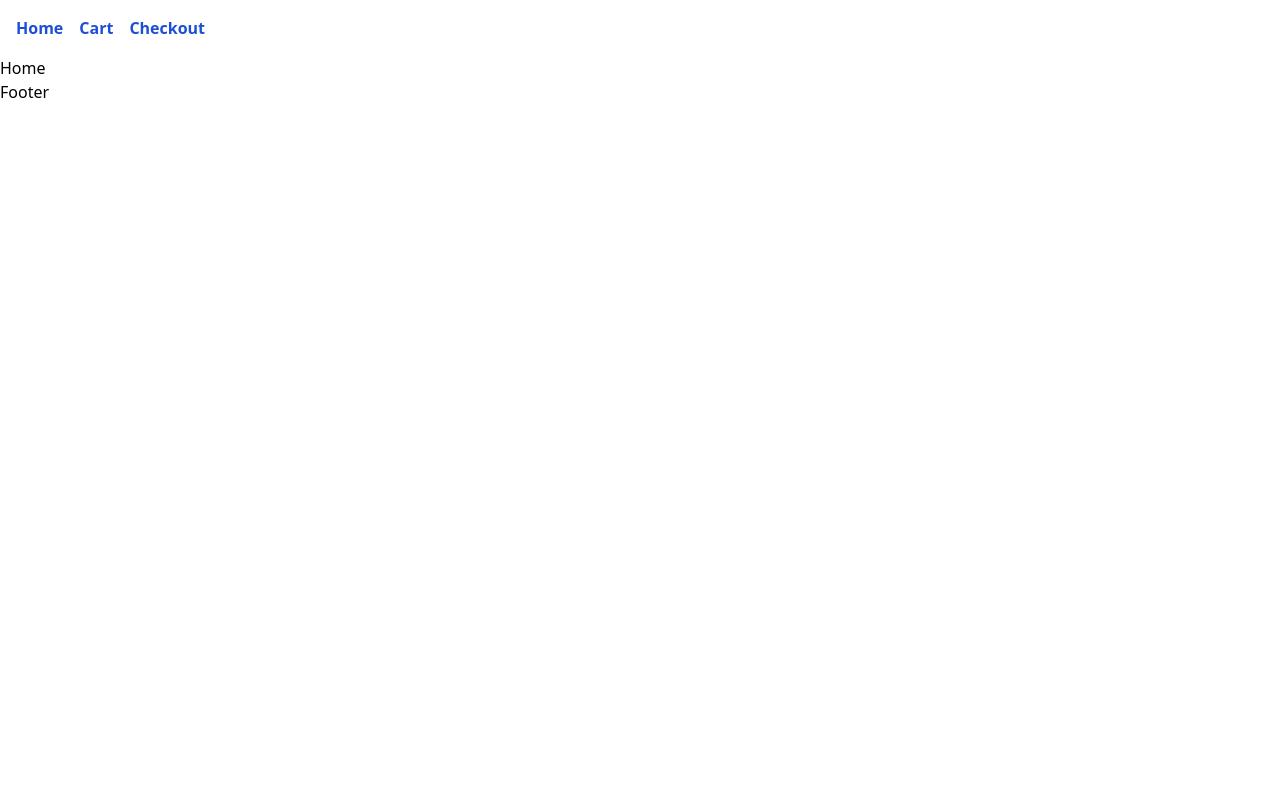
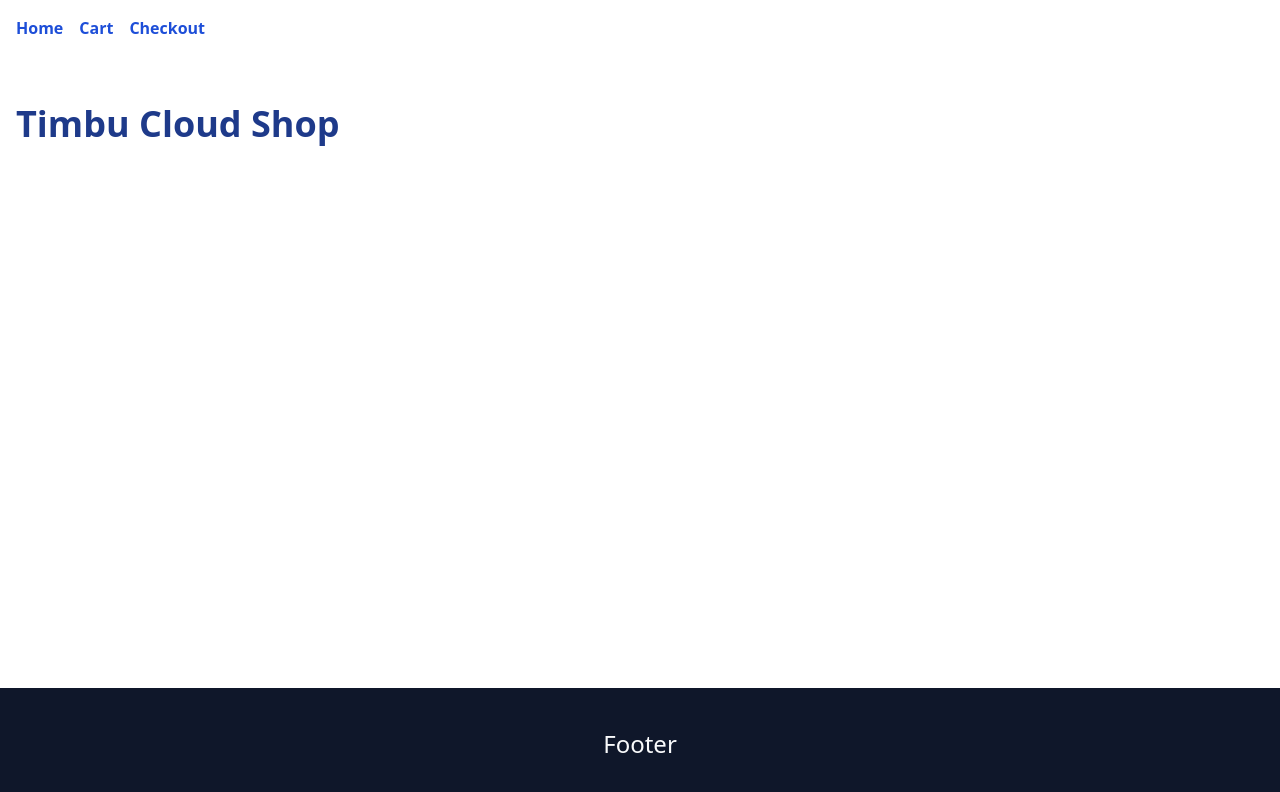
Before and after one commit to kushyzee/timbu-cloud-shop, a React (Vite) app: page / in a window 1280 px wide. Shown: the top 792 px of the page. Built offline with nearby package versions, Linux system fonts and the light colour scheme.

Commit message:
Add some dummy texts

```diff
--- a/src/components/Footer.jsx
+++ b/src/components/Footer.jsx
@@ -2,7 +2,7 @@ import React from 'react'
 
 const Footer = () => {
   return (
-    <div>Footer</div>
+    <div className='mt-auto bg-slate-900 text-gray-50 text-2xl text-center py-10'>Footer</div>
   )
 }
 
--- a/src/components/Header.jsx
+++ b/src/components/Header.jsx
@@ -3,7 +3,7 @@ import { Link } from "react-router-dom"
 const Header = () => {
   return (
     <div>
-      <nav className="p-4">
+      <nav className="p-4 mb-12">
         <ul className="flex items-center gap-4 text-blue-700 font-bold">
           <li><Link to="/">Home</Link></li>
           <li><Link to="cart">Cart</Link></li>
--- a/src/components/Layout/Layout.jsx
+++ b/src/components/Layout/Layout.jsx
@@ -5,7 +5,7 @@ import Footer from '../Footer'
 
 const Layout = () => {
   return (
-    <div>
+    <div className='flex flex-col h-svh'>
       <Header />
       <main>
         <Outlet />
--- a/src/pages/Cart.jsx
+++ b/src/pages/Cart.jsx
@@ -2,7 +2,7 @@ import React from 'react'
 
 const Cart = () => {
   return (
-    <div>Cart</div>
+    <h1 className='text-4xl text-blue-900 font-bold ml-4'>Cart</h1>
   )
 }
 
--- a/src/pages/Checkout.jsx
+++ b/src/pages/Checkout.jsx
@@ -2,7 +2,7 @@ import React from 'react'
 
 const Checkout = () => {
   return (
-    <div>Checkout</div>
+    <h1 className='text-4xl text-blue-900 font-bold ml-4'>Checkout</h1>
   )
 }
 
--- a/src/pages/Home.jsx
+++ b/src/pages/Home.jsx
@@ -2,7 +2,7 @@ import React from 'react'
 
 const Home = () => {
   return (
-    <div>Home</div>
+    <h1 className='text-4xl text-blue-900 font-bold ml-4'>Timbu Cloud Shop</h1>
   )
 }
 
```
